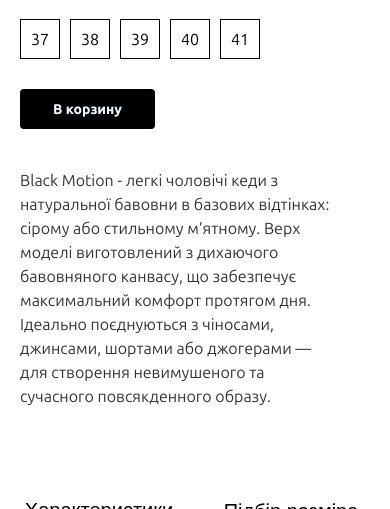
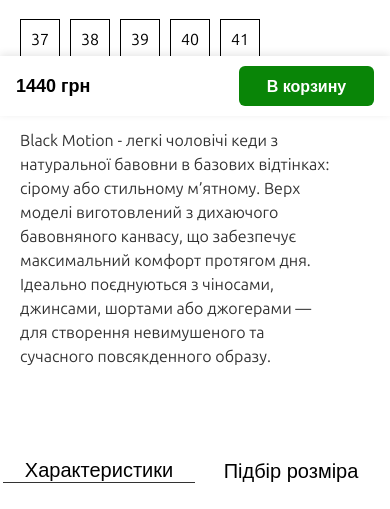
Before and after one commit to danabol100/test-mob-menu, a plain HTML site: page page3.html in a window 390 px wide. Shown: the part 728-1237 px from the top of the page. Drawn offline with Linux system fonts and the light colour scheme.

Commit message:
add green button

```diff
--- a/page3.html
+++ b/page3.html
@@ -19,6 +19,13 @@
 </head>
 
 <body>
+    <div class="mobile-fixed-cart-btn">
+        <span class="mobile-cart-price">1440 грн</span>
+        <button class="add-to-cart mobile-cart-btn" data-name="Товар 1" data-price="1440">
+            В корзину
+        </button>
+    </div>
+
     <section class="header" id="header-link">
         <div class="container">
             <div class="header_wrapper">
@@ -96,7 +103,14 @@
                         <button class="main_page3_size">40</button>
                         <button class="main_page3_size">41</button>
                     </div>
-                    <button class="add-to-cart" data-name="Товар 1" data-price="100">В корзину</button>
+                    <!-- Кнопка для десктопа -->
+                    <button class="add-to-cart desktop-cart-btn" data-name="Товар 1" data-price="100">
+                        В корзину
+                    </button>
+
+
+
+
                     <p class="sneakers_desc">Black Motion - легкі чоловічі кеди з натуральної бавовни в базових
                         відтінках:
                         сірому або стильному м’ятному. Верх моделі виготовлений з дихаючого бавовняного канвасу,
--- a/styles/cart.css
+++ b/styles/cart.css
@@ -41,7 +41,7 @@ select {
 
 .submit-btn {
     padding: 12px;
-    background-color: #000;
+    background-color: #098507;
     color: #fff;
     font-size: 16px;
     border: none;
--- a/styles/page3main.css
+++ b/styles/page3main.css
@@ -70,12 +70,13 @@
 }
 
 .add-to-cart {
-    background-color: black;
+    background-color: #098507;
+    ;
     width: 135px;
     height: 40px;
     color: aliceblue;
-    border-radius: 4px;
-    font-size: 14px;
+    border-radius: 6px;
+    font-size: 16px;
     font-weight: 800;
     cursor: pointer;
 }
@@ -202,7 +203,7 @@
 }
 
 #cart-items {
-    max-height: 300px;
+    max-height: 400px;
     /* или больше, как тебе удобно */
     overflow-y: auto;
     padding-right: 10px;
@@ -271,18 +272,74 @@
 .btn-to-cart {
     display: inline-block;
     padding: 10px 20px;
-    background: black;
+    background: #098507;
     color: white;
     text-decoration: none;
     border-radius: 5px;
     font-weight: bold;
 }
 
+/* Скрыта по умолчанию */
+.mobile-fixed-cart-btn {
+    display: none;
+}
+
+/* По умолчанию: скрыть мобильную кнопку, показать десктопную */
+.mobile-fixed-cart-btn {
+    display: none;
+}
+
+.desktop-cart-btn {
+    display: inline-block;
+}
+
+/* Скрыто по умолчанию */
+.mobile-fixed-cart-btn {
+    display: none;
+}
+
+@media (max-width: 610px) {
+    .mobile-fixed-cart-btn {
+        display: flex;
+        justify-content: space-between;
+        align-items: center;
+        position: fixed;
+        bottom: 0;
+        left: 0;
+        width: 100%;
+        background: white;
+        padding: 10px 16px;
+        box-shadow: 0 -2px 8px rgba(0, 0, 0, 0.1);
+        z-index: 999;
+    }
+
+    .mobile-cart-price {
+        font-size: 18px;
+        font-weight: bold;
+    }
+
+    .mobile-cart-btn {
+        padding: 12px 16px;
+        background: #098507;
+        ;
+        color: white;
+        font-weight: bold;
+        border: none;
+        border-radius: 6px;
+        font-size: 16px;
+    }
+
+    /* Скрыть десктопную кнопку */
+    .desktop-cart-btn {
+        display: none;
+    }
+}
+
 .btn-back {
     display: block;
-    background-color: #d3c8c8;
+    background-color: #060606;
     width: 100%;
-
+    color: #ffffff;
 
 }
 
@@ -293,13 +350,16 @@
     top: 124px;
     right: 20px;
     width: 320px;
-    background: rgb(249 239 244);
+    background: rgb(255, 255, 255);
     border-radius: 5px;
     border: 1px solid #ccc;
     padding: 15px;
     box-shadow: 0 4px 12px rgba(0, 0, 0, 0.2);
     z-index: 999;
 }
+
+
+
 
 /* Скрываем кнопку возврата на экранах шире 610px */
 @media (min-width: 611px) {
```
Also changed, not shown: page4.item2.html (+10 -1 lines).
